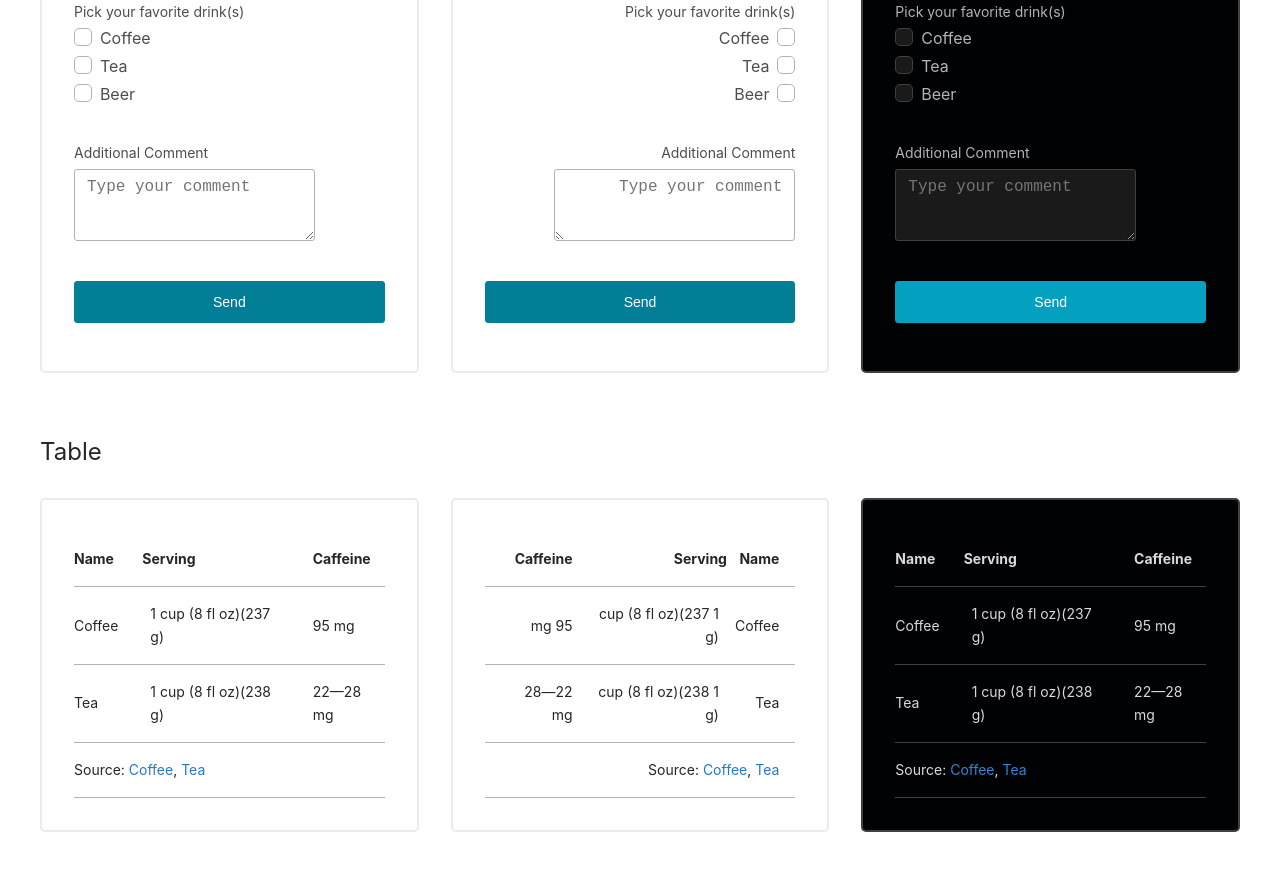
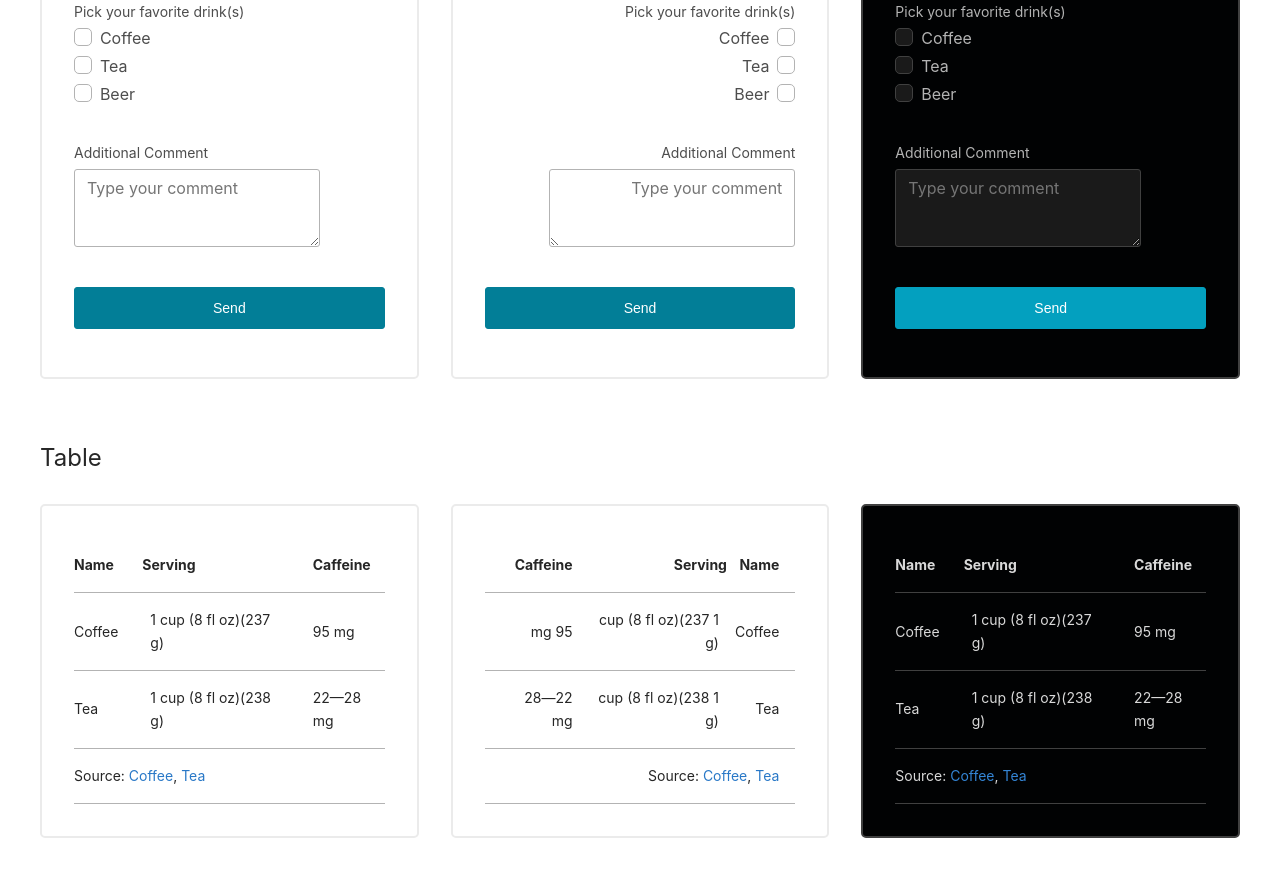
Before and after one commit to elishaterada/feathercss, a website: page index.html in a window 1280 px wide. Shown: the part 2667-3543 px from the top of the page. Drawn offline with Linux system fonts and the light colour scheme.

Commit message:
Set textarea font family

```diff
--- a/src/components/form/textarea.css
+++ b/src/components/form/textarea.css
@@ -11,6 +11,7 @@ textarea {
   background: var(--color-gray-8);
   border: 0.063rem solid var(--color-border);
   font-size: 1rem;
+  font-family: var(--font-family);
   color: var(--color-gray-2);
   transition: border-color var(--color-primary) ease;
 }
```
